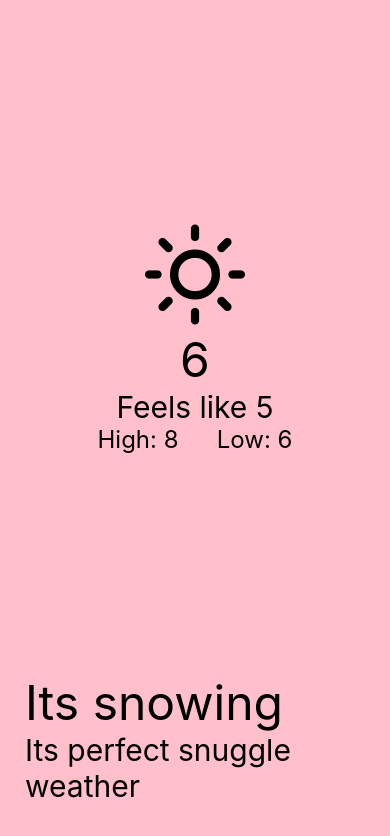
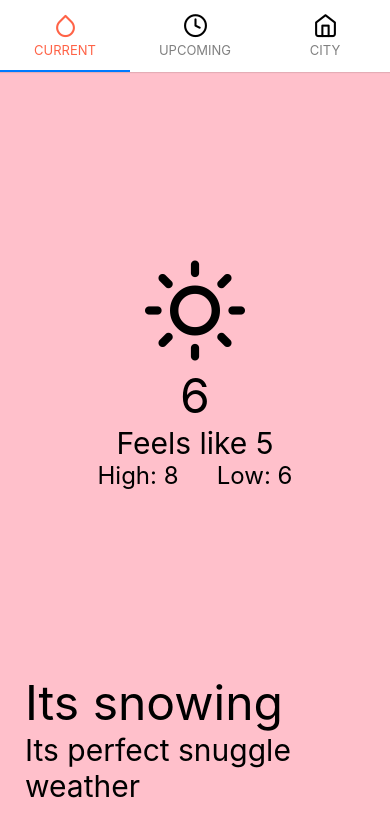
Before and after one commit to Codeyg12/tutorials, a React Native app in the folder WeatherApp/: screen / in a window 390 px wide. Shown: the top 836 px of the page. Built offline with nearby package versions, Linux system fonts and the light colour scheme.

Commit message:
adding tab navigation and styling, left options for top and bottom

```diff
--- a/WeatherApp/App.js
+++ b/WeatherApp/App.js
@@ -1,25 +1,72 @@
-import { StatusBar, StyleSheet, View } from 'react-native'
+import { StatusBar } from 'react-native'
 import UpcomingWeather from './src/screens/UpcomingWeather'
 import CurrentWeather from './src/screens/CurrentWeather'
 import City from './src/screens/City'
+import { NavigationContainer } from '@react-navigation/native'
+import { createBottomTabNavigator } from '@react-navigation/bottom-tabs'
+import { createMaterialTopTabNavigator } from '@react-navigation/material-top-tabs'
+import { Feather } from '@expo/vector-icons'
+
+// Top Tab Navigator with sliding animation
+const Tab = createMaterialTopTabNavigator()
+
+// Bottom Tab Navigator with fade animation
+// const Tab = createBottomTabNavigator()
 
 export default function App() {
   return (
-    <View style={styles.container}>
+    <NavigationContainer>
       <StatusBar barStyle={'light-content'} />
-      <CurrentWeather />
-      {/* <UpcomingWeather /> */}
-      {/* <City /> */}
-    </View>
+      <Tab.Navigator
+        screenOptions={{
+          tabBarActiveTintColor: 'tomato',
+          tabBarInactiveTintColor: 'gray'
+        }}
+      >
+        <Tab.Screen
+          name={'Current'}
+          component={CurrentWeather}
+          options={{
+            tabBarIcon: ({ focused }) => (
+              <Feather
+                name="droplet"
+                size={25}
+                color={focused ? 'tomato' : 'black'}
+              />
+            )
+          }}
+        />
+        <Tab.Screen
+          name={'Upcoming'}
+          component={UpcomingWeather}
+          options={{
+            tabBarIcon: ({ focused }) => (
+              <Feather
+                name="clock"
+                size={25}
+                color={focused ? 'tomato' : 'black'}
+              />
+            )
+          }}
+        />
+        <Tab.Screen
+          name={'City'}
+          component={City}
+          options={{
+            tabBarIcon: ({ focused }) => (
+              <Feather
+                name="home"
+                size={25}
+                color={focused ? 'tomato' : 'black'}
+              />
+            )
+          }}
+        />
+      </Tab.Navigator>
+    </NavigationContainer>
   )
 }
 
 //* After using Expo app or QR code to run the app, the app will be displayed on the mobile device. Shaking the device brings up the developer menu. Select "Debug Remote JS" to open the app in the browser. The app will be displayed in the browser and the developer tools can be used to inspect the app.
 
 //* Sometimes you have to add and then remove a <StatusBar> component to get the safe area to work properly.
-
-const styles = StyleSheet.create({
-  container: {
-    flex: 1
-  }
-})
```
Also changed, not shown: WeatherApp/package.json (+8 -2 lines), 1 other file (tests, documents, lock files or other folders).
